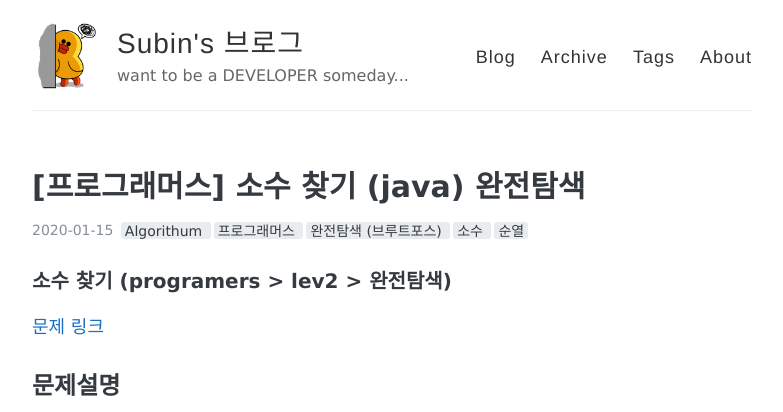
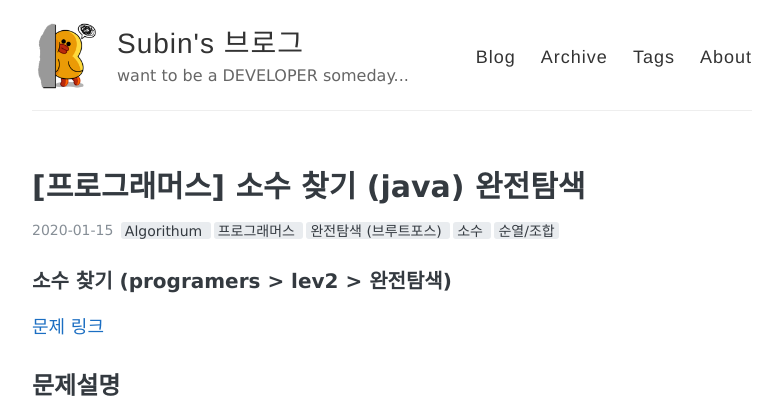
Before and after one commit to Parksuu/Parksuu.github.io, a Jekyll site: the page built from _posts/2020-01-15-12-[프로그래머스]-소수찾기-(java).md, in a window 1280 px wide and 900 px high. Shown: the top 412 px of the window, without its empty margins (248-1031 px from the left). Built offline with Jekyll 4.4.1, drawn with Linux system fonts in a browser that asks for light colours; comment, search, counter and statistics services are not loaded.

```diff
--- a/_posts/2020-01-15-12-[프로그래머스]-소수찾기-(java).md
+++ b/_posts/2020-01-15-12-[프로그래머스]-소수찾기-(java).md
@@ -6,7 +6,7 @@
   - 프로그래머스
   - 완전탐색 (브루트포스)
   - 소수
-  - 순열
+  - 순열/조합
 
 date: 2020-01-15 16:00:00
 comments: true
```
Also changed, not shown: _posts/2020-01-15-13-[프로그래머스]-카펫-(java).md (+0 -1 lines).
